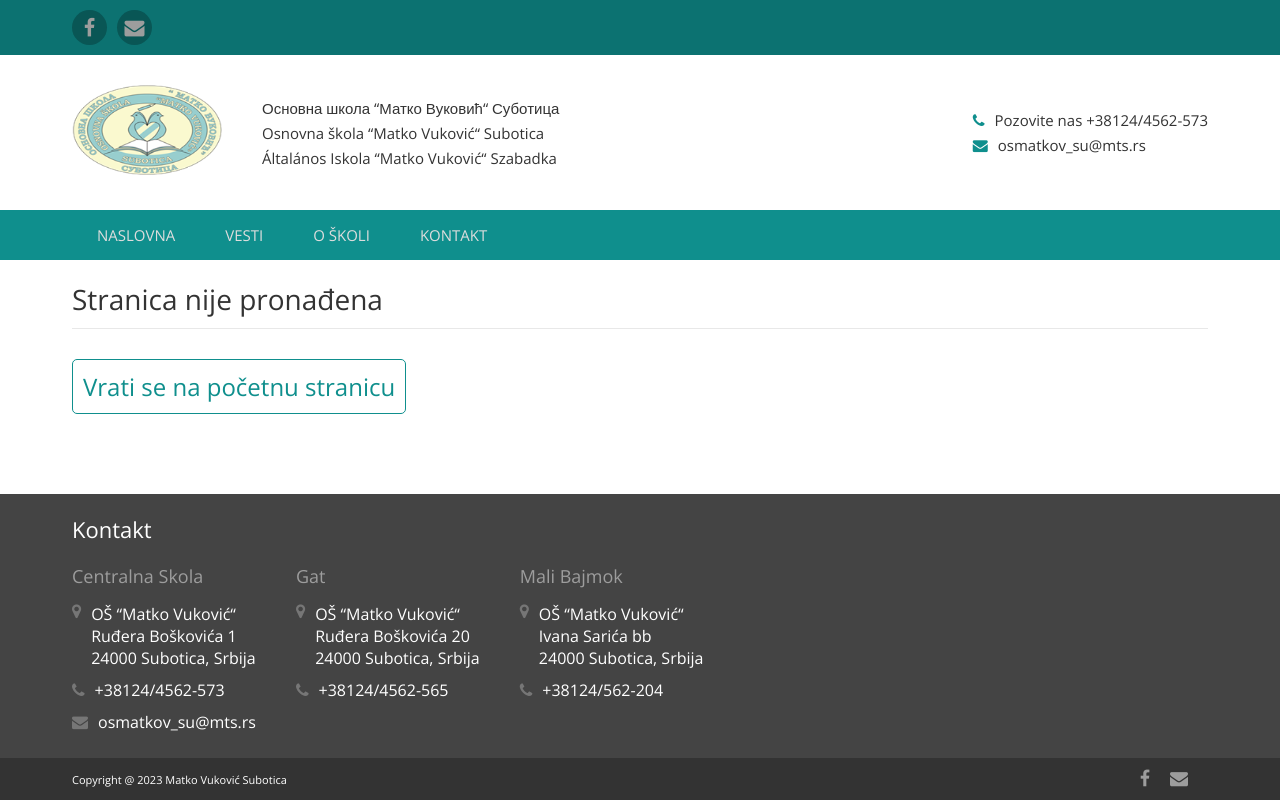
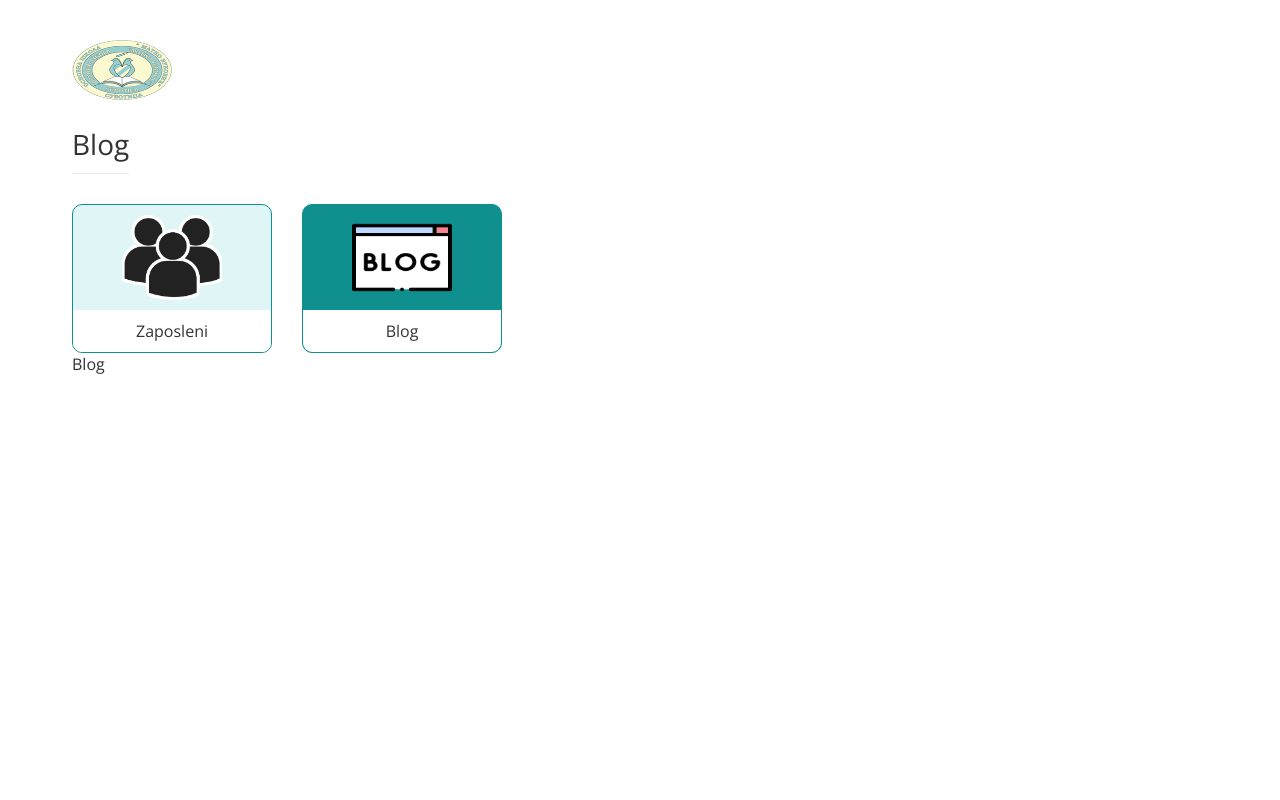
Before and after one commit to BojanIstvancic/matko-vukovic, a Next.js app: page /administracija/blog in a window 1280 px wide. Before the commit this address had no page. Built offline with nearby package versions, Linux system fonts and the light colour scheme.

Commit message:
add administration pages, add addministration layout, add administration navigation

```diff
--- /dev/null
+++ b/src/components/administration/Layout.tsx
@@ -0,0 +1,34 @@
+import Image from "next/image";
+import Container from "../Container";
+import Navigation from "./Navigation";
+
+import Logo from "/public/images/logo.png";
+
+import styled from "styled-components";
+import { useRouter } from "next/router";
+
+const StyledContainer = styled.div`
+  margin-top: 40px;
+`;
+
+interface LayoutProps {
+  children: JSX.Element;
+  title: string;
+}
+
+const Layout: React.FC<LayoutProps> = ({ children, title }) => {
+  const { asPath } = useRouter();
+  return (
+    <Container>
+      <StyledContainer>
+        <Image src={Logo} alt="logo" width={100} height={60} />
+        <br />
+        <h1 style={{ marginTop: "20px", display: "inline-block" }}>{title}</h1>
+        {asPath !== "/administracija" && <Navigation />}
+        {children}
+      </StyledContainer>
+    </Container>
+  );
+};
+
+export default Layout;
--- /dev/null
+++ b/src/components/administration/Navigation.tsx
@@ -0,0 +1,90 @@
+import Image from "next/image";
+import Link from "next/link";
+import { useRouter } from "next/router";
+import styled from "styled-components";
+
+import Employees from "/public/images/pages/administration/employees.png";
+import Blog from "/public/images/pages/administration/blog.png";
+
+const StyledNavigation = styled.div`
+  display: flex;
+
+  a {
+    font-size: 15px;
+    color: var(--gray-200);
+    padding: 15px 25px;
+    text-transform: uppercase;
+
+    &:hover,
+    &.active {
+      color: var(--white);
+      background: var(--green-700);
+    }
+
+    &:hover {
+      transition: all 500ms ease;
+    }
+  }
+`;
+const NavigationItem = styled.div`
+  display: flex;
+  width: 200px;
+
+  flex-direction: column;
+  align-items: center;
+  padding-top: 10px;
+
+  background: var(--green-50);
+  border: 1px solid var(--primary);
+  border-radius: 10px;
+  overflow: hidden;
+  cursor: pointer;
+
+  &:not(:last-child) {
+    margin-right: 30px;
+  }
+
+  &:hover,
+  &.active {
+    background: var(--primary);
+  }
+
+  &:hover {
+    transition: all 500ms ease;
+  }
+`;
+const NavigationText = styled.p`
+  width: 100%;
+  margin: 10px 0 0;
+  padding: 10px 0;
+
+  text-align: center;
+  background: var(--white);
+`;
+
+const Navigation: React.FC<{}> = () => {
+  const { asPath } = useRouter();
+
+  return (
+    <StyledNavigation>
+      <Link href="/administracija/zaposleni">
+        <NavigationItem
+          className={asPath === "/administracija/zaposleni" ? "active" : ""}
+        >
+          <Image src={Employees} alt="employees" width={100} height={85} />
+          <NavigationText>Zaposleni</NavigationText>
+        </NavigationItem>
+      </Link>
+      <Link href="/administracija/blog">
+        <NavigationItem
+          className={asPath === "/administracija/blog" ? "active" : ""}
+        >
+          <Image src={Blog} alt="blog" width={100} height={85} />
+          <NavigationText>Blog</NavigationText>
+        </NavigationItem>
+      </Link>
+    </StyledNavigation>
+  );
+};
+
+export default Navigation;
--- /dev/null
+++ b/src/pages/administracija/blog.tsx
@@ -0,0 +1,18 @@
+import Layout from "@/components/administration/Layout";
+import Navigation from "@/components/administration/Navigation";
+
+import styled from "styled-components";
+
+const StyledBlog = styled.div``;
+
+const Blog: React.FC<{}> = () => {
+  return (
+    <Layout title={"Blog"}>
+      <StyledBlog>
+        <p>Blog</p>
+      </StyledBlog>
+    </Layout>
+  );
+};
+
+export default Blog;
```
Also changed, not shown: src/pages/administracija/index.tsx (renamed from src/pages/login.tsx, +5 -11 lines), src/pages/administracija/zaposleni.tsx (added, +19 -0 lines), public/images/pages/administration/blog.png (added), public/images/pages/administration/employees.png (added).
